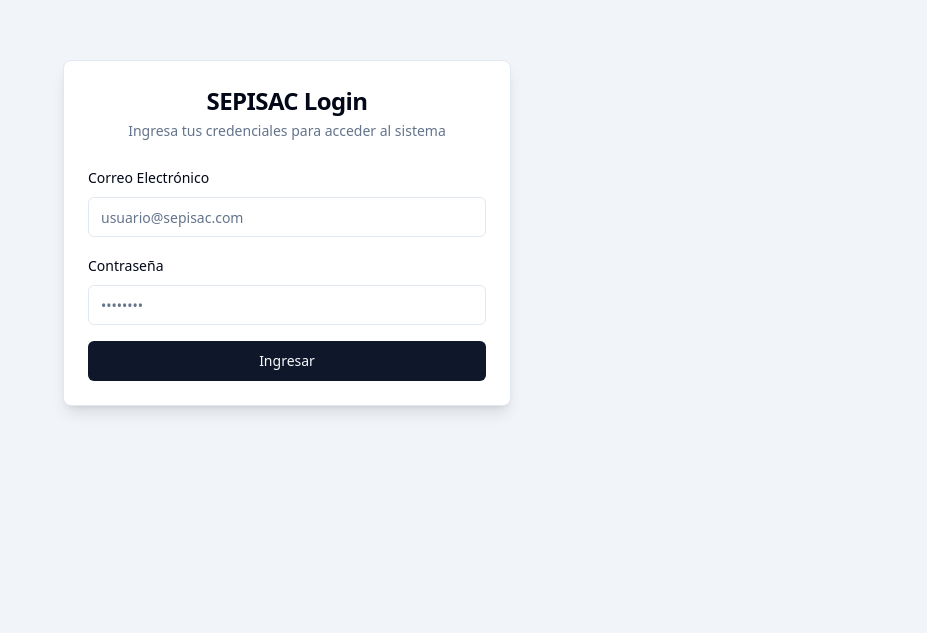
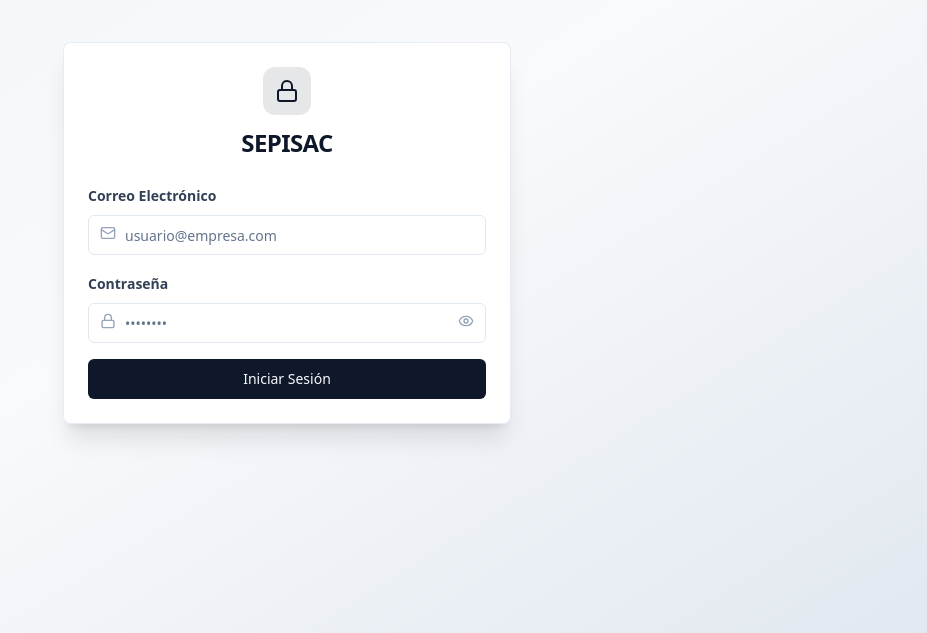
Before and after one commit to LIUNKS/sepisac-f, a React (Vite) app: page /login in a window 1280 px wide. Shown: the part 167-800 px from the top of the page, without its empty margins (353-1280 px from the left). Built offline with nearby package versions, Linux system fonts and the light colour scheme; no server answers.

Commit message:
feat: implement authentication flow, protected routes, and initial application layout

```diff
--- a/src/features/auth/pages/LoginPage.tsx
+++ b/src/features/auth/pages/LoginPage.tsx
@@ -1,14 +1,17 @@
+import { useState } from 'react';
 import { useForm, type SubmitHandler } from 'react-hook-form';
 import { zodResolver } from '@hookform/resolvers/zod';
 import { loginSchema, type LoginFormData } from '../schemas/login.schema';
-import type { LoginRequest } from '../types/auth.types';
+import type { LoginRequestDTO } from '../types/auth.types';
 import { useLoginMutation } from '../hooks/useLoginMutation';
 import { Card, CardHeader, CardTitle, CardDescription, CardContent } from '@/components/ui/card';
 import { Input } from '@/components/ui/input';
 import { Button } from '@/components/ui/button';
 import { Form, FormField, FormItem, FormLabel, FormControl, FormMessage } from '@/components/ui/form';
+import { Mail, Lock, Eye, EyeOff, Loader2 } from 'lucide-react';
 
 export const LoginPage = () => {
+    const [showPassword, setShowPassword] = useState(false);
     const { mutate: login, isPending } = useLoginMutation();
 
     const form = useForm<LoginFormData>({
@@ -20,16 +23,18 @@ export const LoginPage = () => {
     });
 
     const onSubmit: SubmitHandler<LoginFormData> = (data) => {
-        login(data as LoginRequest);
+        login(data as LoginRequestDTO);
     };
 
     return (
-        <Card className="shadow-lg border-slate-200">
-            <CardHeader className="space-y-1">
-                <CardTitle className="text-2xl font-bold text-center">SEPISAC Login</CardTitle>
-                <CardDescription className="text-center">
-                    Ingresa tus credenciales para acceder al sistema
-                </CardDescription>
+        <Card className="shadow-xl border-slate-200/80 bg-white/95 backdrop-blur-sm">
+            <CardHeader className="space-y-2 text-center pb-6">
+                <div className="mx-auto w-12 h-12 bg-primary/10 rounded-xl flex items-center justify-center text-primary mb-1">
+                    <Lock className="w-6 h-6" />
+                </div>
+                <CardTitle className="text-2xl font-extrabold tracking-tight text-slate-900">
+                    SEPISAC
+                </CardTitle>
             </CardHeader>
             <CardContent>
                 <Form {...form}>
@@ -39,9 +44,18 @@ export const LoginPage = () => {
                             name="email"
                             render={({ field }) => (
                                 <FormItem>
-                                    <FormLabel>Correo Electrónico</FormLabel>
+                                    <FormLabel className="text-slate-700 font-semibold">Correo Electrónico</FormLabel>
                                     <FormControl>
-                                        <Input placeholder="usuario@sepisac.com" type="email" {...field} />
+                                        <div className="relative">
+                                            <Mail className="absolute left-3 top-2.5 h-4 w-4 text-slate-400" />
+                                            <Input
+                                                placeholder="usuario@empresa.com"
+                                                type="email"
+                                                autoComplete="email"
+                                                className="pl-9"
+                                                {...field}
+                                            />
+                                        </div>
                                     </FormControl>
                                     <FormMessage />
                                 </FormItem>
@@ -53,17 +67,45 @@ export const LoginPage = () => {
                             name="password"
                             render={({ field }) => (
                                 <FormItem>
-                                    <FormLabel>Contraseña</FormLabel>
+                                    <FormLabel className="text-slate-700 font-semibold">Contraseña</FormLabel>
                                     <FormControl>
-                                        <Input placeholder="••••••••" type="password" {...field} />
+                                        <div className="relative">
+                                            <Lock className="absolute left-3 top-2.5 h-4 w-4 text-slate-400" />
+                                            <Input
+                                                placeholder="••••••••"
+                                                type={showPassword ? 'text' : 'password'}
+                                                autoComplete="current-password"
+                                                className="pl-9 pr-10"
+                                                {...field}
+                                            />
+                                            <button
+                                                type="button"
+                                                onClick={() => setShowPassword((prev) => !prev)}
+                                                className="absolute right-3 top-2.5 text-slate-400 hover:text-slate-600 focus:outline-none"
+                                                tabIndex={-1}
+                                            >
+                                                {showPassword ? (
+                                                    <EyeOff className="h-4 w-4" />
+                                                ) : (
+                                                    <Eye className="h-4 w-4" />
+                                                )}
+                                            </button>
+                                        </div>
                                     </FormControl>
                                     <FormMessage />
                                 </FormItem>
                             )}
                         />
 
-                        <Button type="submit" className="w-full" disabled={isPending}>
-                            {isPending ? 'Iniciando sesión...' : 'Ingresar'}
+                        <Button type="submit" className="w-full mt-2 font-medium" disabled={isPending}>
+                            {isPending ? (
+                                <>
+                                    <Loader2 className="mr-2 h-4 w-4 animate-spin" />
+                                    Iniciando sesión...
+                                </>
+                            ) : (
+                                'Iniciar Sesión'
+                            )}
                         </Button>
                     </form>
                 </Form>
--- a/src/features/dashboard/pages/DashboardPage.tsx
+++ b/src/features/dashboard/pages/DashboardPage.tsx
@@ -14,17 +14,20 @@ export const DashboardPage = () => {
                         <CardTitle className="text-sm font-medium text-slate-500">Usuario Conectado</CardTitle>
                     </CardHeader>
                     <CardContent>
-                        <div className="text-2xl font-bold">{user?.name}</div>
+                        <div className="text-2xl font-bold">{user?.username}</div>
                         <p className="text-xs text-slate-500">{user?.email}</p>
                     </CardContent>
                 </Card>
 
                 <Card>
                     <CardHeader>
-                        <CardTitle className="text-sm font-medium text-slate-500">Roles Asignados</CardTitle>
+                        <CardTitle className="text-sm font-medium text-slate-500">Rol Asignado</CardTitle>
                     </CardHeader>
                     <CardContent>
-                        <div className="text-2xl font-bold">{user?.roles.join(', ')}</div>
+                        <div className="text-2xl font-bold font-mono text-primary">{user?.role}</div>
+                        {user?.companyId && (
+                            <p className="text-xs text-slate-400 truncate mt-1">Empresa: {user.companyId}</p>
+                        )}
                     </CardContent>
                 </Card>
 
@@ -34,6 +37,7 @@ export const DashboardPage = () => {
                     </CardHeader>
                     <CardContent>
                         <div className="text-2xl font-bold text-emerald-600">Operativo</div>
+                        <p className="text-xs text-slate-500 mt-1">Conectado a Spring Boot</p>
                     </CardContent>
                 </Card>
             </div>
--- a/src/layouts/AppLayout.tsx
+++ b/src/layouts/AppLayout.tsx
@@ -17,8 +17,10 @@ export const AppLayout = () => {
                 <div className="flex items-center gap-4">
                     <div className="flex items-center gap-2 text-sm text-slate-700">
                         <UserIcon className="h-4 w-4 text-slate-500" />
-                        <span className="font-medium">{user?.name}</span>
-                        <span className="text-xs text-slate-400">({user?.roles.join(', ')})</span>
+                        <span className="font-medium">{user?.username}</span>
+                        <span className="text-xs px-2 py-0.5 bg-slate-100 text-slate-600 rounded font-mono">
+                            {user?.role}
+                        </span>
                     </div>
 
                     <Button variant="ghost" size="sm" onClick={logout} className="text-slate-600 hover:text-red-600">
--- a/src/layouts/AuthLayout.tsx
+++ b/src/layouts/AuthLayout.tsx
@@ -2,14 +2,14 @@ import { Outlet, Navigate } from 'react-router-dom';
 import { useAuthStore } from '@/app/store/useAuthStore';
 
 export const AuthLayout = () => {
-    const isAuthenticated = useAuthStore((state) => state.isAuthenticated);
+    const { isAuthenticated, token } = useAuthStore();
 
-    if (isAuthenticated) {
+    if (isAuthenticated && token) {
         return <Navigate to="/dashboard" replace />;
     }
 
     return (
-        <div className="min-h-screen flex items-center justify-center bg-slate-100 p-4">
+        <div className="min-h-screen flex items-center justify-center bg-gradient-to-br from-slate-100 via-slate-50 to-slate-200 p-4">
             <div className="w-full max-w-md">
                 <Outlet />
             </div>
--- a/src/routes/guards/ProtectedRoute.tsx
+++ b/src/routes/guards/ProtectedRoute.tsx
@@ -1,11 +1,12 @@
-import { Navigate, Outlet } from 'react-router-dom';
+import { Navigate, Outlet, useLocation } from 'react-router-dom';
 import { useAuthStore } from '@/app/store/useAuthStore';
 
 export const ProtectedRoute = () => {
-    const isAuthenticated = useAuthStore((state) => state.isAuthenticated);
+    const { isAuthenticated, token } = useAuthStore();
+    const location = useLocation();
 
-    if (!isAuthenticated) {
-        return <Navigate to="/login" replace />;
+    if (!isAuthenticated || !token) {
+        return <Navigate to="/login" state={{ from: location }} replace />;
     }
 
     return <Outlet />;
```
Also changed, not shown: src/routes/index.tsx (+9 -5 lines).
